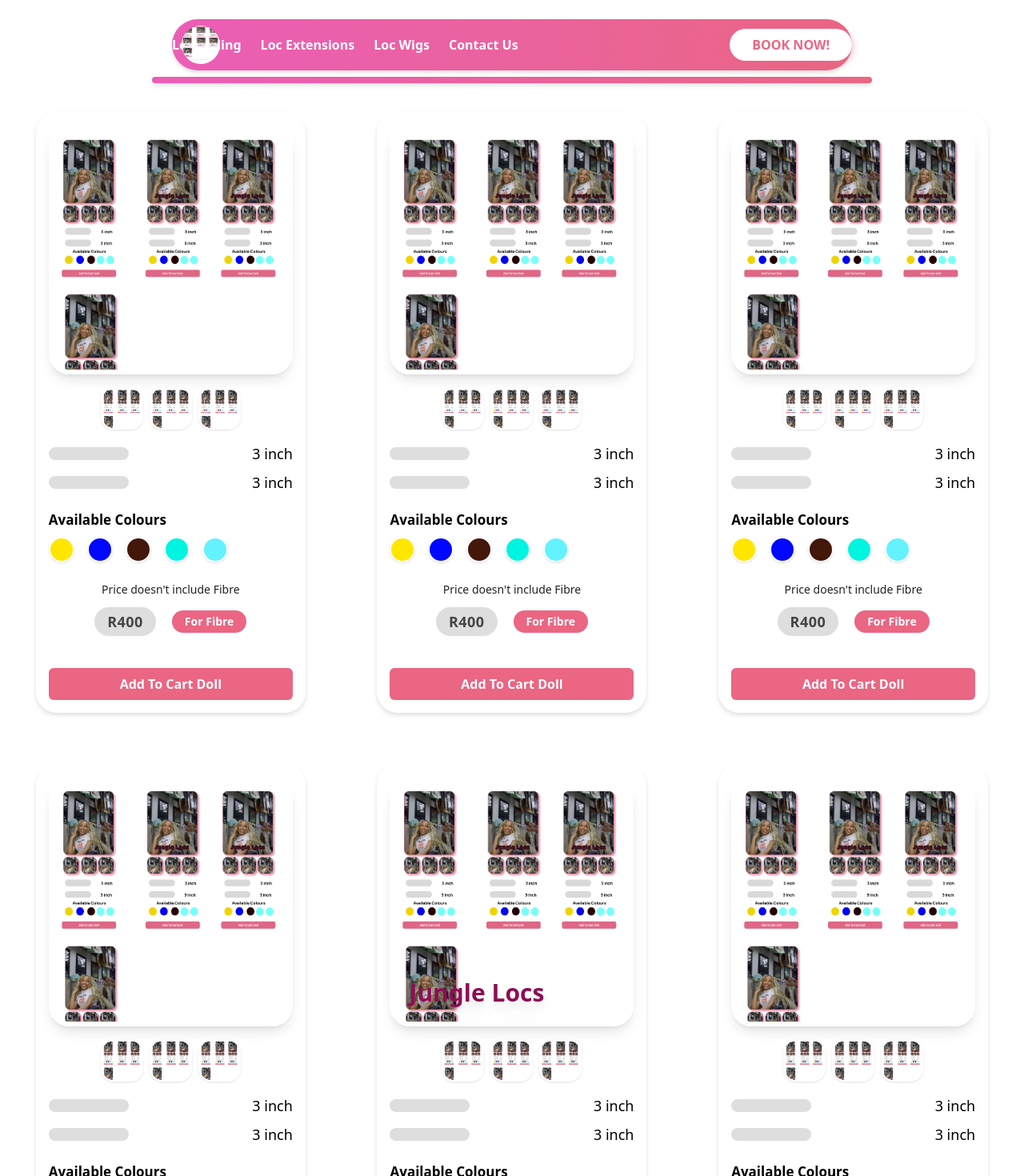
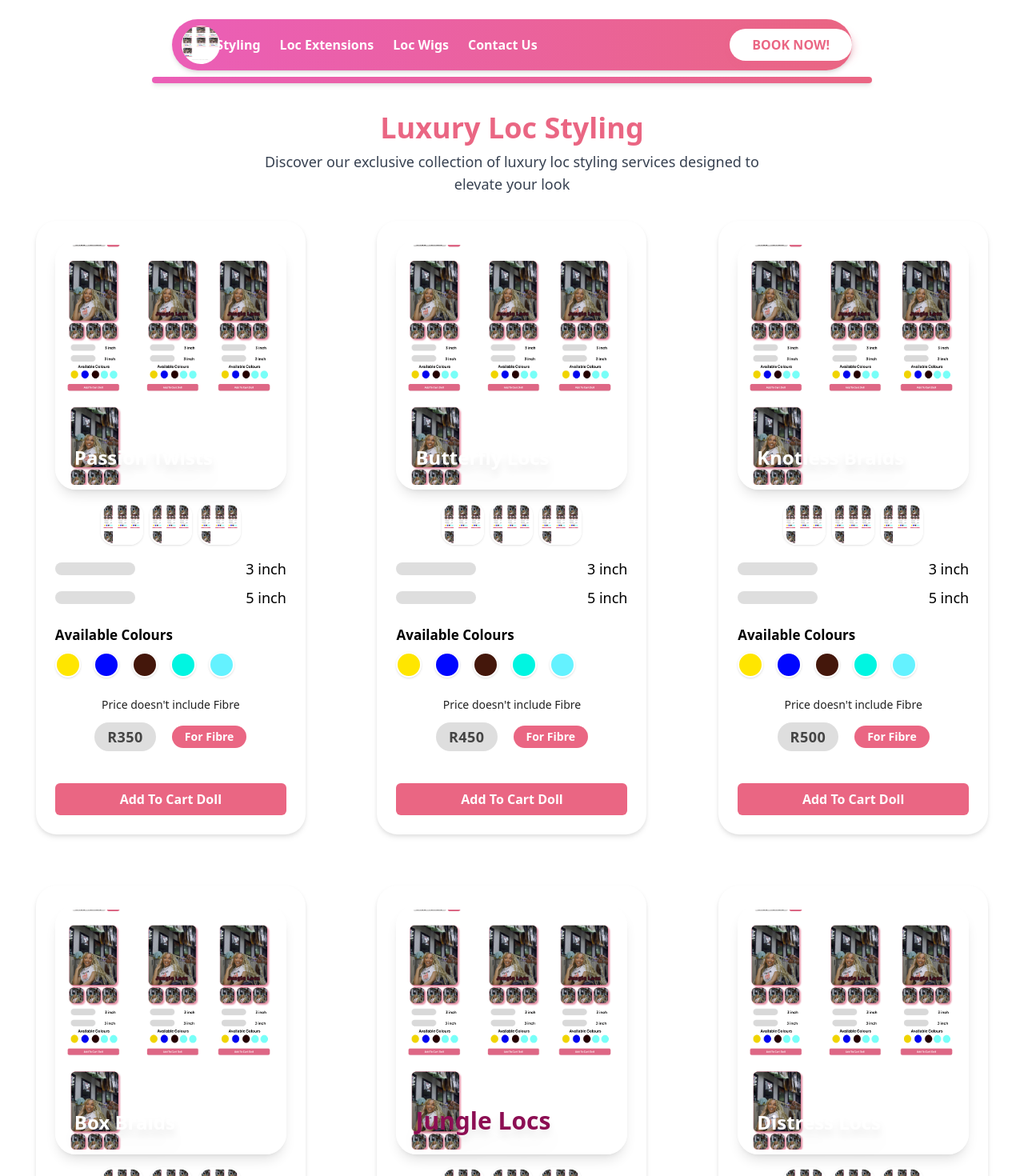
Before and after one commit to Empirial/21hairszn, a React (Vite) app: page /luxury-loc-styling in a window 1280 px wide. Shown: the top 1470 px of the page at 80% size. Built offline with nearby package versions, Linux system fonts and the light colour scheme.

Commit message:
Fix: Update page

```diff
--- a/src/pages/LuxuryLocStyling.tsx
+++ b/src/pages/LuxuryLocStyling.tsx
@@ -1,8 +1,12 @@
 
 import React from "react";
+import { Link } from "react-router-dom";
+import { Button } from "@/components/ui/button";
+import { Card } from "@/components/ui/card";
+import { toast } from "sonner";
 
 const styles = {
-  card: "bg-white rounded-[26px] p-4 drop-shadow-md flex flex-col items-center mx-auto mb-8 w-full max-w-[337px] border-0 shadow-none",
+  card: "bg-white rounded-[26px] p-6 drop-shadow-md flex flex-col items-center mx-auto mb-8 w-full max-w-[337px] border-0 shadow-none",
   img: "rounded-[26px] w-full object-cover h-[312px] border-[6px] border-[#fff] shadow-lg mb-2",
   thumbList: "flex gap-2 mt-2 mb-4 w-full justify-center",
   thumb: "w-[53px] h-[53px] object-cover rounded-2xl border-2 border-[#fff] shadow",
@@ -21,38 +25,45 @@ const styles = {
 const cardData = [
   {
     img: "/lovable-uploads/6f0453d1-d48e-4639-a35b-92bee07ec251.png",
-    title: "",
+    title: "Passion Twists",
     jungleLocs: false,
+    price: "R350",
   },
   {
     img: "/lovable-uploads/6f0453d1-d48e-4639-a35b-92bee07ec251.png",
-    title: "",
+    title: "Butterfly Locs",
     jungleLocs: false,
+    price: "R450",
   },
   {
     img: "/lovable-uploads/6f0453d1-d48e-4639-a35b-92bee07ec251.png",
-    title: "",
+    title: "Knotless Braids",
     jungleLocs: false,
+    price: "R500",
   },
   {
     img: "/lovable-uploads/6f0453d1-d48e-4639-a35b-92bee07ec251.png",
-    title: "",
+    title: "Box Braids",
     jungleLocs: false,
+    price: "R400",
   },
   {
     img: "/lovable-uploads/6f0453d1-d48e-4639-a35b-92bee07ec251.png",
     title: "Jungle Locs",
     jungleLocs: true,
+    price: "R600",
   },
   {
     img: "/lovable-uploads/6f0453d1-d48e-4639-a35b-92bee07ec251.png",
-    title: "",
+    title: "Distress Locs",
     jungleLocs: false,
+    price: "R550",
   },
   {
     img: "/lovable-uploads/6f0453d1-d48e-4639-a35b-92bee07ec251.png",
-    title: "",
+    title: "Goddess Braids",
     jungleLocs: false,
+    price: "R480",
   },
 ];
 
@@ -64,14 +75,23 @@ const availableColors = [
   "#64F2FF", // Light blue
 ];
 
-function LocProductCard({ img, title, jungleLocs }: { img: string; title: string; jungleLocs?: boolean }) {
+function LocProductCard({ img, title, jungleLocs, price }: { img: string; title: string; jungleLocs?: boolean; price: string }) {
+  const handleAddToCart = () => {
+    toast.success(`Added ${title} to your cart!`);
+  };
+
   return (
     <div className={styles.card}>
       <div className="relative w-full">
-        <img src={img} alt="" className={styles.img} />
+        <img src={img} alt={title} className={styles.img} />
         {jungleLocs && (
           <span className="absolute left-6 bottom-8 text-3xl font-bold text-[#8C0E53] drop-shadow-xl jungle-title">
             Jungle Locs
+          </span>
+        )}
+        {!jungleLocs && title && (
+          <span className="absolute left-6 bottom-8 text-2xl font-bold text-white drop-shadow-xl">
+            {title}
           </span>
         )}
       </div>
@@ -86,7 +106,7 @@ function LocProductCard({ img, title, jungleLocs }: { img: string; title: string
       </div>
       <div className={styles.sizeRow}>
         <div className={styles.sizeBar}></div>
-        <span className={styles.sizeText}>3 inch</span>
+        <span className={styles.sizeText}>5 inch</span>
       </div>
       <div className="w-full">
         <div className={styles.colorLabel}>Available Colours</div>
@@ -104,42 +124,51 @@ function LocProductCard({ img, title, jungleLocs }: { img: string; title: string
         Price doesn't include Fibre
       </span>
       <div className={styles.fibrePriceRow}>
-        <span className={styles.fibrePrice}>R400</span>
+        <span className={styles.fibrePrice}>{price}</span>
         <span className={styles.fibreBtn}>For Fibre</span>
       </div>
-      <button className={styles.addToCartBtn}>Add To Cart Doll</button>
+      <button onClick={handleAddToCart} className={styles.addToCartBtn}>Add To Cart Doll</button>
     </div>
   );
 }
 
-export default function LuxuryLocStylingPage() {
+export default function LuxuryLocStyling() {
   return (
     <div className="min-h-screen w-full bg-white flex flex-col pb-2 pt-3">
       <header className="w-full bg-white py-3 px-3 mb-6">
         <nav className="flex justify-center items-center gap-6 max-w-[850px] mx-auto rounded-full bg-gradient-to-r from-[#EB5EB7] to-[#EA6683] h-16 shadow-md relative">
+          <Link to="/">
             <img
               src="/lovable-uploads/6f0453d1-d48e-4639-a35b-92bee07ec251.png"
               className="absolute left-3 top-1/2 -translate-y-1/2 h-12 w-12 rounded-full"
               alt="logo"
             />
-          <a href="/luxury-loc-styling" className="text-white text-base font-bold">Loc Styling</a>
-          <a href="#" className="text-white text-base font-bold">Loc Extensions</a>
-          <a href="#" className="text-white text-base font-bold">Loc Wigs</a>
-          <a href="/contact" className="text-white text-base font-bold">Contact Us</a>
-          <a
-            href="/booking"
+          </Link>
+          <Link to="/luxury-loc-styling" className="text-white text-base font-bold">Loc Styling</Link>
+          <Link to="#" className="text-white text-base font-bold">Loc Extensions</Link>
+          <Link to="#" className="text-white text-base font-bold">Loc Wigs</Link>
+          <Link to="#" className="text-white text-base font-bold">Contact Us</Link>
+          <Link
+            to="#"
             className="ml-auto bg-white text-[#EA6683] font-bold rounded-full px-7 py-2 text-base shadow transition hover:bg-[#ea668380]/90"
             style={{
               boxShadow: "3px 3px 10px 0px #ea668344",
             }}
           >
             BOOK NOW!
-          </a>
+          </Link>
         </nav>
         <div className="mt-2 w-full max-w-[900px] mx-auto h-2 bg-gradient-to-r from-[#EB5EB7] to-[#EA6683] rounded-full shadow-md" />
       </header>
 
       <main className="flex-1">
+        <div className="text-center mb-8">
+          <h1 className="text-4xl font-bold text-[#EA6683]">Luxury Loc Styling</h1>
+          <p className="text-lg text-gray-700 mt-2 max-w-2xl mx-auto px-4">
+            Discover our exclusive collection of luxury loc styling services designed to elevate your look
+          </p>
+        </div>
+
         {/* Responsive 3 columns grid */}
         <div className="max-w-7xl mx-auto grid grid-cols-1 md:grid-cols-2 lg:grid-cols-3 gap-x-6 gap-y-8 px-3">
           {cardData.map((card, idx) => (
@@ -148,18 +177,20 @@ export default function LuxuryLocStylingPage() {
         </div>
       </main>
 
-      <footer className="bg-white mt-10 pt-6 pb-2 border-t z-10">
+      <footer className="bg-white mt-10 pt-6 pb-2 border-t">
         <div className="flex justify-between items-center w-full max-w-5xl mx-auto px-4 flex-wrap">
+          <Link to="/">
             <img
               src="/lovable-uploads/6f0453d1-d48e-4639-a35b-92bee07ec251.png"
               alt="logo"
               className="h-16 mb-5"
             />
+          </Link>
           <nav className="flex flex-row gap-8 mb-5">
-            <a href="/" className="text-black text-base font-semibold">Home Page</a>
-            <a href="/#services" className="text-black text-base font-semibold">Our Services</a>
-            <a href="/booking" className="text-black text-base font-semibold">Book Now</a>
-            <a href="/contact" className="text-black text-base font-semibold">Contact Us</a>
+            <Link to="/" className="text-black text-base font-semibold">Home Page</Link>
+            <Link to="/#services" className="text-black text-base font-semibold">Our Services</Link>
+            <Link to="/#booking" className="text-black text-base font-semibold">Book Now</Link>
+            <Link to="#" className="text-black text-base font-semibold">Contact Us</Link>
           </nav>
           <div className="flex gap-3 mb-5">
             <a href="#" aria-label="Facebook">
```
Lines whose indentation alone changed are shown as unchanged.
